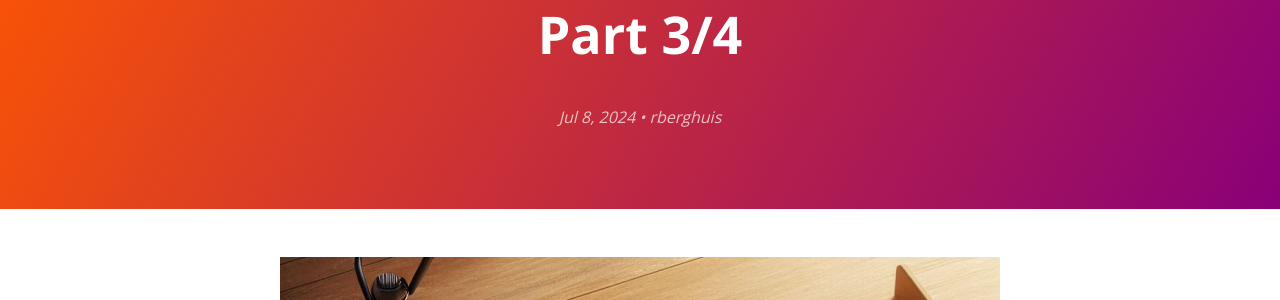
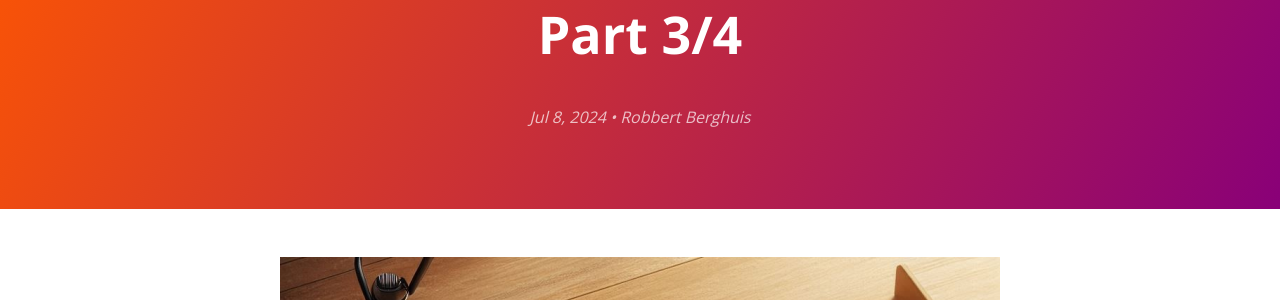
Before and after one commit to rberghuis/rberghuis.github.io, a Jekyll site: the page built from _posts/2024-07-08-Reverting-from-Microsoft-365-Multi-Geo-Part-3.MD, in a window 1280 px wide and 900 px high. Shown: the part 219-519 px from the top of the window. Built offline with Jekyll 4.4.1, drawn with Linux system fonts in a browser that asks for light colours.

Commit message:
Initial commit

```diff
--- a/_config.yml
+++ b/_config.yml
@@ -1,4 +1,4 @@
-title: Robbert Berghuis personal blog
+title: Robbert Berghuis's personal blog
 description: Gibberish of a Microsoft 365 Purview techie
 show_downloads: false
 
@@ -15,7 +15,7 @@
 theme: # leave it empty
 
 # social
-author: rberghuis
+author: Robbert Berghuis
 site:
   github.owner_name: rberghuis
   github.owner_url: https://github.com/rberghuis/
--- a/_posts/2024-07-08-Reverting-from-Microsoft-365-Multi-Geo-Part-3.MD
+++ b/_posts/2024-07-08-Reverting-from-Microsoft-365-Multi-Geo-Part-3.MD
@@ -10,7 +10,7 @@
 
 In this series of articles, I’ll describe my learnings on a client that asked to decommission their Microsoft 365 Multi-Geo setup as preparation for returning to a true single-geo setup. To truly be ready, all data stored in their satellite regions needs to be cleared. As they have legal requirements to keep certain data for a prolonged period of time, this meant moving data between regions, both active and inactive; the latter being kept in legal retention.
 
-If you missed the [first](/2024/06/24/Reverting-from-Microsoft-365-Multi-Geo-Part-1.html) or [second](/2024/07/01/Reverting-from-Microsoft-365-Multi-Geo-Part-2.html) article in this series, I'd highly recommend following the provided links! The first describes the why and a generic approach, and the second dives into active-data geo-moves.
+If you missed the [first]({{ '/2024/06/24/Reverting-from-Microsoft-365-Multi-Geo-Part-1.html' | absolute_url }}) or [second]({{ '/2024/07/01/Reverting-from-Microsoft-365-Multi-Geo-Part-2.html' | absolute_url }}) article in this series, I'd highly recommend following the provided links! The first describes the why and a generic approach, and the second dives into active-data geo-moves.
 
 In this article, we'll explore moving inactive data and as reminder, this is data that a regular user can no longer access as it's kept in retention only. As opposed to data a user can access, which can be actively used or is sitting there consuming storage capacity whilst being redundant, obsolete or trivial.
 
```
Also changed, not shown: _posts/2024-07-01-Reverting-from-Microsoft-365-Multi-Geo-Part-2.MD (+2 -1 lines), _posts/2024-07-15-Reverting-from-Microsoft-365-Multi-Geo-Part-4.MD (+1 -1 lines).
